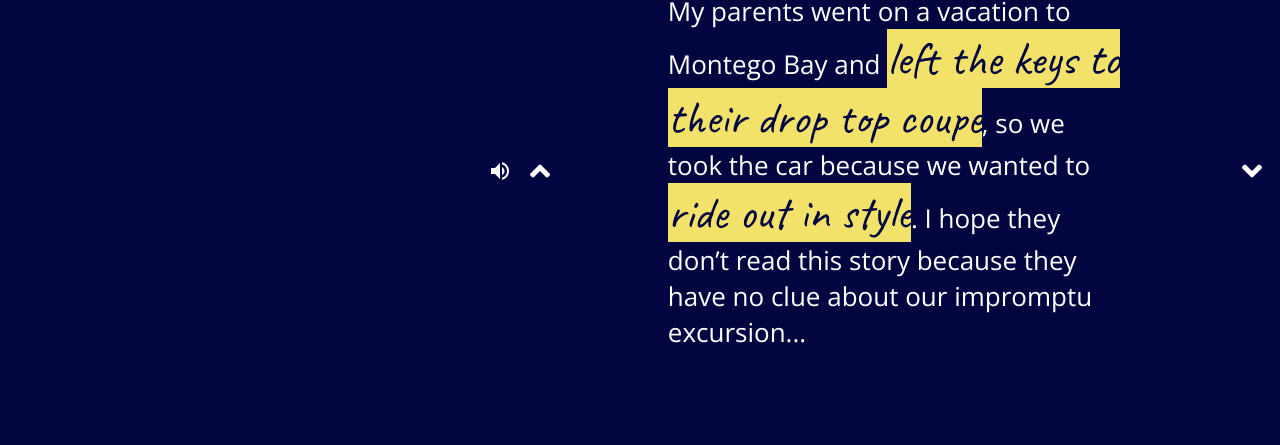
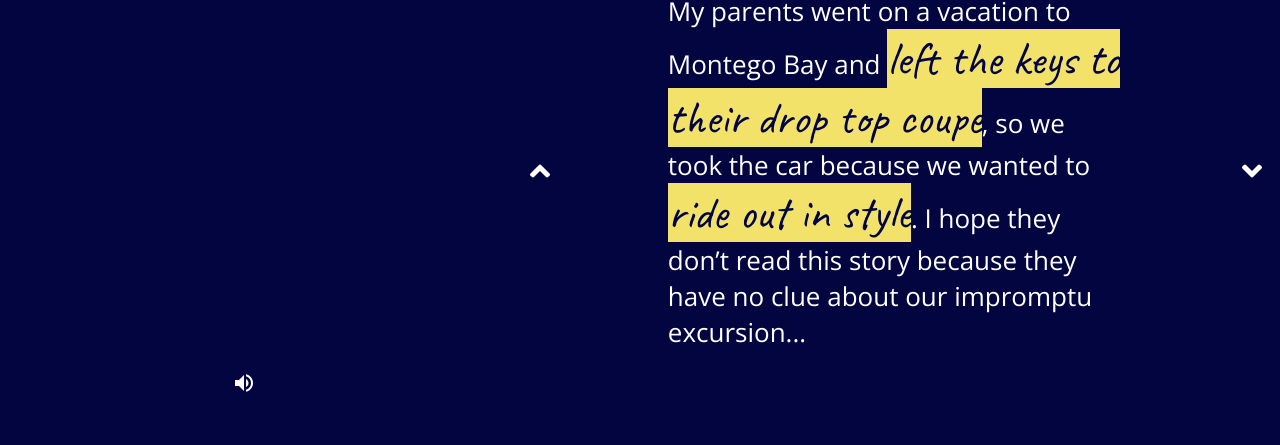
Before and after one commit to ryane1/GC-Final-Project, an Angular app: page /joy in a window 1280 px wide. Shown: the part 1029-1474 px from the top of the page. Built offline with nearby package versions, Linux system fonts and the light colour scheme.

Commit message:
rearranged sound icons on all routes

```diff
--- a/src/app/story/anger-disgust/anger-disgust.component.css
+++ b/src/app/story/anger-disgust/anger-disgust.component.css
@@ -1,4 +1,9 @@
 /* Mobile Version */
+.material-icons {
+  position: absolute;
+  top: 75%;
+  right: 80%;
+}
 .img-tall {
   height: 270px;
   margin: auto;
--- a/src/app/story/joy-surprise/joy-surprise.component.css
+++ b/src/app/story/joy-surprise/joy-surprise.component.css
@@ -1,4 +1,9 @@
 /* Mobile Version */
+.material-icons {
+  position: absolute;
+  top: 75%;
+  right: 80%;
+}
 .img-tall {
   height: 270px;
   margin: auto;
--- a/src/app/story/sadness-fear/sadness-fear.component.css
+++ b/src/app/story/sadness-fear/sadness-fear.component.css
@@ -1,4 +1,9 @@
 /* Mobile Version */
+.material-icons {
+  position: absolute;
+  top: 75%;
+  right: 80%;
+}
 .img-tall {
   height: 270px;
   margin: auto;
```
